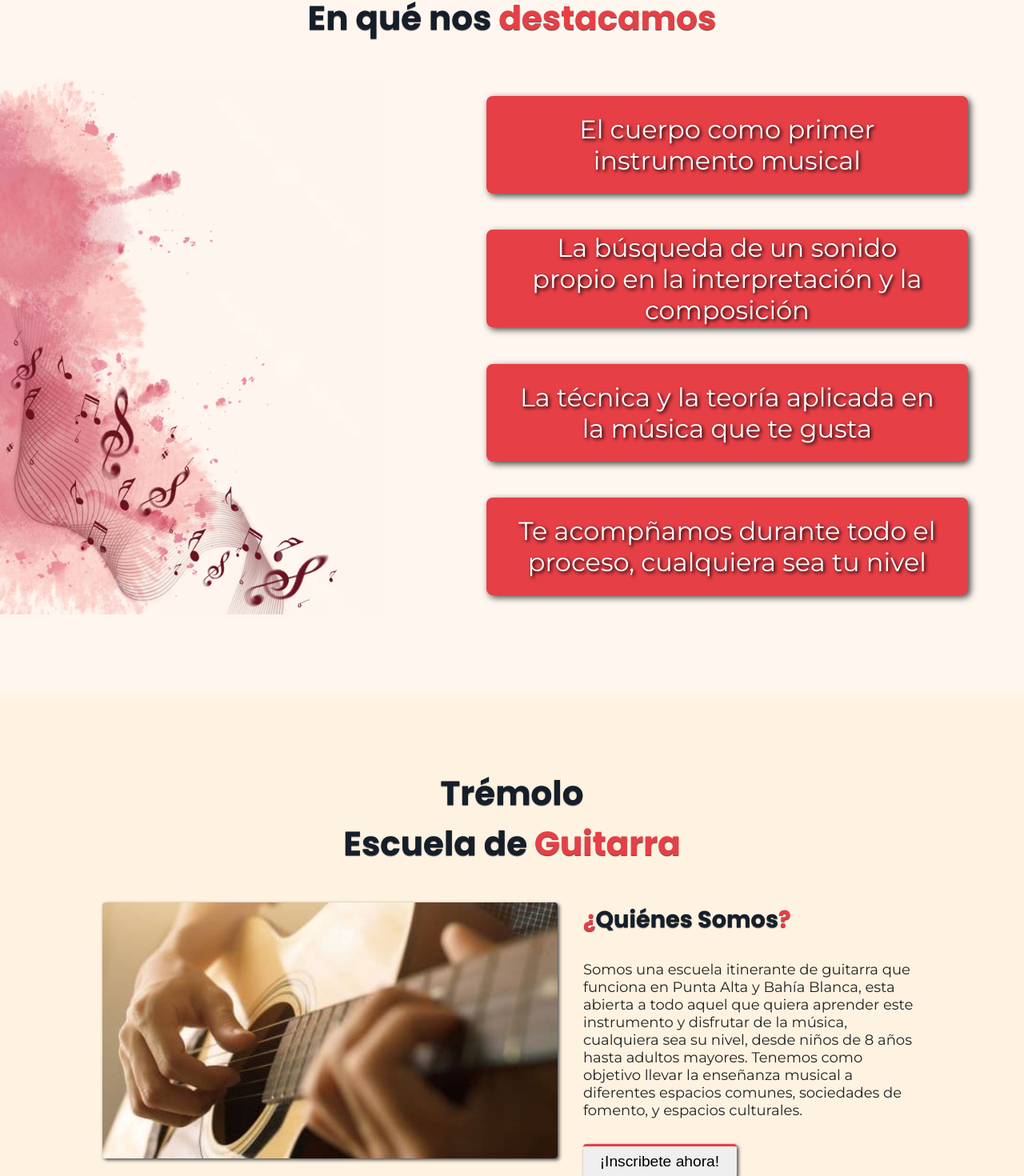
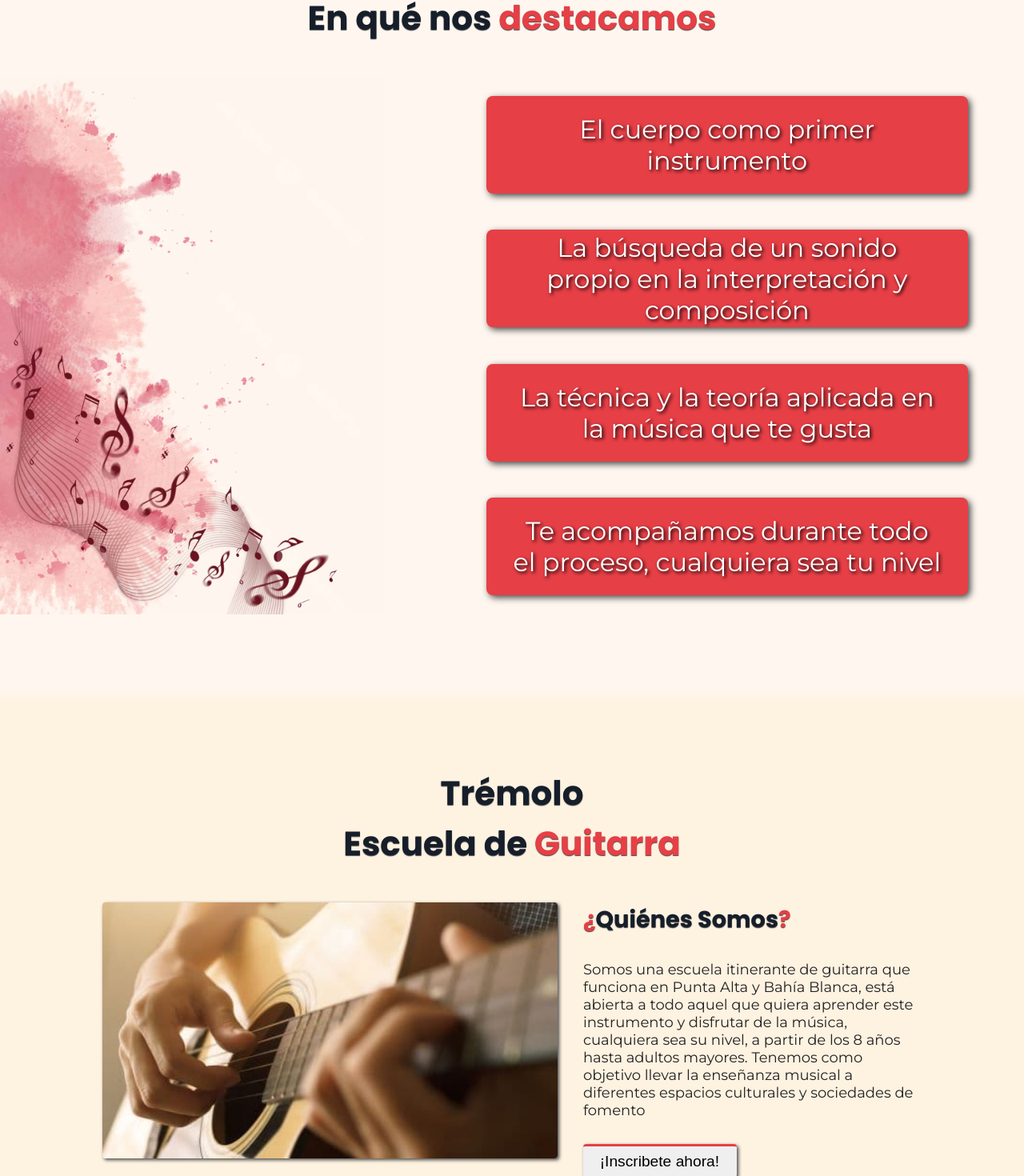
Before and after one commit to ferutizi/tremolo-escuela-guitarra, a React (Create React App) app: page / in a window 1280 px wide. Shown: the part 889-2359 px from the top of the page at 80% size. Built offline with nearby package versions, Linux system fonts and the light colour scheme.

Commit message:
updated text aboutUs and Mainstay

```diff
--- a/src/components/AboutUs.jsx
+++ b/src/components/AboutUs.jsx
@@ -14,9 +14,8 @@ const AboutUs = () => {
                 </div>
                 <div className='about--description'>
                     <h3 className='about--subtitle'><span>¿</span>Quiénes Somos<span>?</span></h3>
-                    <p className='description--text'>Somos una escuela itinerante de guitarra que funciona en Punta Alta y Bahía Blanca, esta abierta a todo aquel que quiera aprender este instrumento y disfrutar de la música, cualquiera sea su nivel, desde niños de 8 años
-                        hasta adultos mayores. Tenemos como objetivo llevar la enseñanza musical a diferentes espacios comunes, sociedades de fomento,
-                        y espacios culturales.
+                    <p className='description--text'>Somos una escuela itinerante de guitarra que funciona en Punta Alta y Bahía Blanca, está abierta a todo aquel que quiera aprender este instrumento y disfrutar de la música, cualquiera sea su nivel, a partir de los 8 años
+                        hasta adultos mayores. Tenemos como objetivo llevar la enseñanza musical a diferentes espacios culturales y sociedades de fomento
                     </p>
                     <Link to='/inscription'>
                         <button className='about--button'>¡Inscribete ahora!</button>
--- a/src/components/Cards.jsx
+++ b/src/components/Cards.jsx
@@ -8,10 +8,10 @@ const Cards = () => {
                 <img className='card--img' src={require('../images/red_c.jpg')} />
             </div>
             <div className='card--container__rigth'>
-                <Card text={'El cuerpo como primer instrumento musical'} />
-                <Card text={'La búsqueda de un sonido propio en la interpretación y la composición'} />
+                <Card text={'El cuerpo como primer instrumento'} />
+                <Card text={'La búsqueda de un sonido propio en la interpretación y composición'} />
                 <Card text={'La técnica y la teoría aplicada en la música que te gusta'} />
-                <Card text={'Te acompñamos durante todo el proceso, cualquiera sea tu nivel'}/>
+                <Card text={'Te acompañamos durante todo el proceso, cualquiera sea tu nivel'}/>
             </div>
         </div>
     );
--- a/src/components/WhatsappIcon.jsx
+++ b/src/components/WhatsappIcon.jsx
@@ -2,7 +2,7 @@ import './WhatsappIcon.scss';
 
 const WhatsappIcon = () => {
     return(
-        <a href="https://api.whatsapp.com/send?phone=2916468413&text=Hola, quería obtener más información sobre las clases de guitarra" target="_blank" >
+        <a href="https://api.whatsapp.com/send?phone=2932543010&text=Hola, me quiero inscribir a clases de guitarra" target="_blank" >
             <img src={require('../images/wp_c.png')} alt="whatsapp-contact" className="icon--wp" />
         </a>
     );
--- a/src/teachers.json
+++ b/src/teachers.json
@@ -11,7 +11,7 @@
             {
                 "id": 1,
                 "name": "spotify",
-                "url": "https://open.spotify.com/album/1WOXxQxJVasM75Qgx1yj3x?si=U_bPlxv9Riq-fBt1EmOd3g&nd=1"
+                "url": "https://open.spotify.com/artist/1uHPkYwWnfMmxWJgBHdvlc"
             },
             {
                 "id": 2,
```
